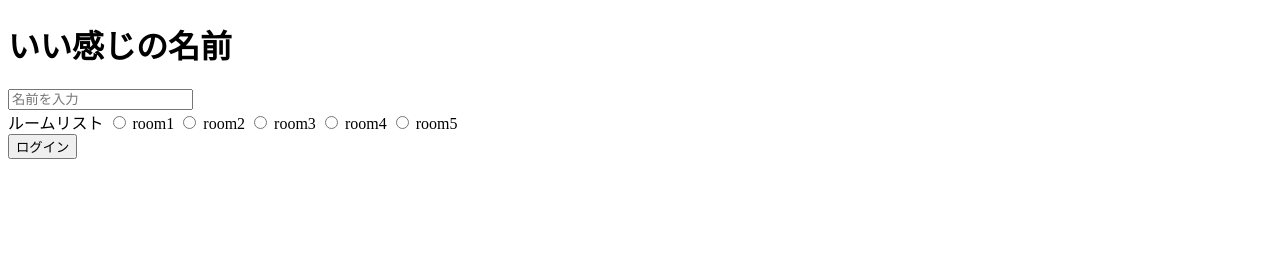
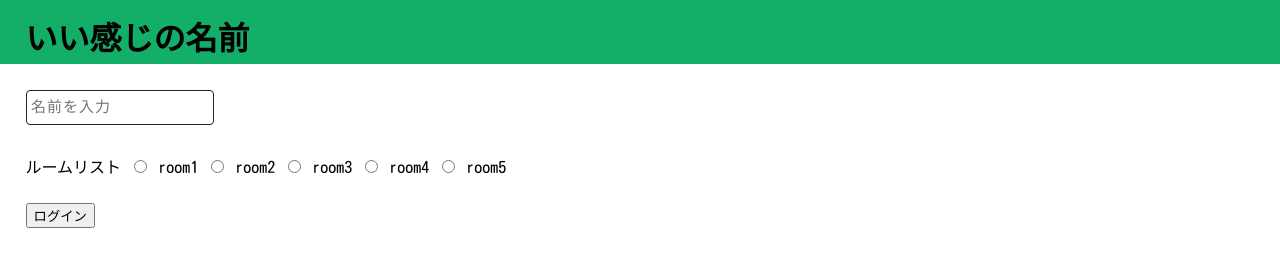
Before and after one commit to jigintern/2020-Cteam, a plain HTML site: page static/index.html in a window 1280 px wide. Drawn offline with Linux system fonts and the light colour scheme.

Commit message:
Styled index.html

```diff
--- a/static/index.html
+++ b/static/index.html
@@ -2,6 +2,8 @@
 
 <head>
   <meta charset="UTF-8">
+  <link rel="stylesheet" type="text/css" href="./stylesheet/Rooms.css">
+  <link href="https://fonts.googleapis.com/css2?family=Kosugi+Maru&display=swap" rel="stylesheet">
   <title>いい感じの名前</title>
 </head>
 
@@ -16,7 +18,7 @@
       </div>
 
       <label>ルームリスト</label>
-      <label for="room1"" class=" category-item">
+      <label for="room1"  class=" category-item">
         <input id="room1" type="radio" name="group" value="room1"> room1
       </label>
       <label for="room2" class="category-item">
--- /dev/null
+++ b/static/stylesheet/Rooms.css
@@ -0,0 +1,38 @@
+@charset "UTF-8";
+*{
+    font-family: 'Kosugi Maru';
+}
+body{
+    margin: 0;
+    padding: 0;
+}
+.form-header{
+    height: 5vw;
+    background-color: #13AE67;
+}
+h1{
+    margin: 0 0 0 2vw;
+    padding-top: 1vw;
+}
+.input-group{
+    margin-top: 2vw;
+    height: 5vw;
+}
+.input-group input[type='text'] {
+    font: 15px/24px sans-serif;
+    box-sizing: border-box;
+    width: 15%;
+    padding: 0.3em;
+    transition: 0.3s;
+    letter-spacing: 1px;
+    color: #aaaaaa;
+    border:  1px solid #1b2538;
+	border-radius: 4px;
+}
+.form-content {
+    margin-left: 2vw;
+}
+.form-footer{
+    margin-top: 2vw;
+    margin-left: 2vw;
+}
```
